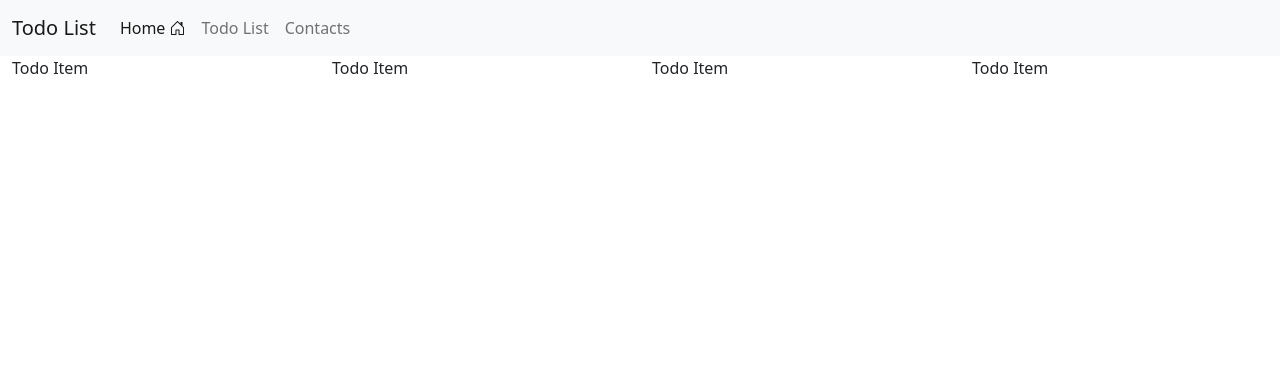
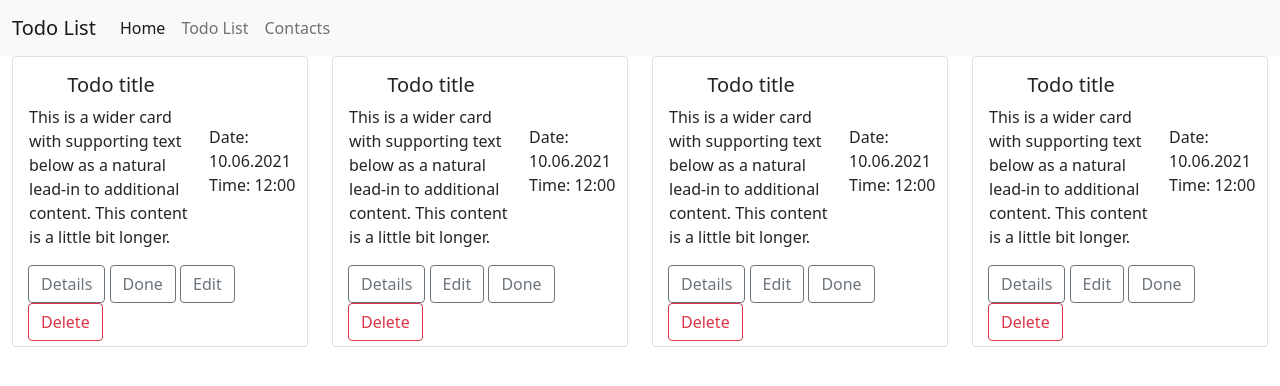
Before and after one commit to mrsprut/demo-bootstrap-5-js-firebase-2021, a website: page index.html in a window 1280 px wide. Drawn offline with nearby package versions, Linux system fonts and the light colour scheme.

Commit message:
todo item list cards

```diff
--- /dev/null
+++ b/home.html
@@ -0,0 +1,54 @@
+<!DOCTYPE html>
+<html lang="en">
+<head>
+  <meta charset="UTF-8">
+  <meta http-equiv="X-UA-Compatible" content="IE=edge">
+  <meta name="viewport" content="width=device-width, initial-scale=1.0">
+  <title>Document</title>
+  <style>
+    /* #navbar {
+      height: 50px;
+      width: 100%;
+      background-color: lightgreen;
+      position: sticky;
+      top: 0
+    } */
+    /* #content {
+      margin-top: 75px;
+    } */
+  </style>
+  <link rel="stylesheet" href="node_modules/bootstrap/dist/css/bootstrap.min.css">
+  <link rel="stylesheet" href="./node_modules/bootstrap-icons/font/bootstrap-icons.css">
+  <link rel="stylesheet" href="./style.css">
+</head>
+<body>
+  <nav class="navbar navbar-expand-lg navbar-light bg-light">
+    <div class="container-fluid">
+      <a class="navbar-brand" href="#">Todo List</a>
+      <button class="navbar-toggler" type="button" data-bs-toggle="collapse" data-bs-target="#navbarNav" aria-controls="navbarNav" aria-expanded="false" aria-label="Toggle navigation">
+        <span class="navbar-toggler-icon"></span>
+      </button>
+      <div class="collapse navbar-collapse" id="navbarNav">
+        <ul class="navbar-nav">
+          <li class="nav-item">
+            <a class="nav-link active" aria-current="page" href="#">
+              <span class="desktop">Home</span>
+              <span class="mobile"><i class="bi-house-door"></i></span>
+            </a>
+          </li>
+          <li class="nav-item">
+            <a class="nav-link" href="#">Todo List</a>
+          </li>
+          <li class="nav-item">
+            <a class="nav-link" href="#">Contacts</a>
+          </li>
+        </ul>
+      </div>
+    </div>
+  </nav>
+  <h1>Home</h1>
+  <script src="./node_modules/bootstrap/dist/js/bootstrap.bundle.min.js">
+
+  </script>
+</body>
+</html>
--- a/index.html
+++ b/index.html
@@ -49,16 +49,150 @@
   <div class="container-fluid">
     <div class="row">
       <div class="col-sm-1 col-md-4 col-lg-3">
-        Todo Item
+        <div class="card mb-3">
+          <div class="row g-0">
+            <div class="col-md-8">
+              <div class="card-body">
+                <h5 class="card-title text-center">Todo title</h5>
+                <p class="card-text">This is a wider card with supporting text below as a natural lead-in to additional content. This content is a little bit longer.</p>
+              </div>
+            </div>
+            <div class="col-md-4 d-flex align-items-center justify-content-sm-start justify-content-md-center">
+              <div class="card-item-date-time-block">
+                <div>
+                  <span>Date: </span><span>10.06.2021</span>
+                </div>
+                <div>
+                  <span>Time: </span><span>12:00</span>
+                </div>
+              </div>
+            </div>
+          </div>
+          <div class="row g-0">
+            <div class="col-md-12">
+              <div class="card-item-block">
+                <button class="btn btn-outline-secondary" data-bs-toggle="modal" data-bs-target="#detailsModal">Details</button>
+                <button class="btn btn-outline-secondary">Done</button>
+                <button class="btn btn-outline-secondary">Edit</button>
+                <button class="btn btn-outline-danger">Delete</button>
+              </div>
+            </div>
+          </div>
+        </div>
       </div>
       <div class="col-sm-1 col-md-4 col-lg-3">
-        Todo Item
+        <div class="card mb-3">
+          <div class="row g-0">
+            <div class="col-md-8">
+              <div class="card-body">
+                <h5 class="card-title text-center">Todo title</h5>
+                <p class="card-text">This is a wider card with supporting text below as a natural lead-in to additional content. This content is a little bit longer.</p>
+              </div>
+            </div>
+            <div class="col-md-4 d-flex align-items-center justify-content-sm-start justify-content-md-center">
+              <div class="card-item-date-time-block">
+                <div>
+                  <span>Date: </span><span>10.06.2021</span>
+                </div>
+                <div>
+                  <span>Time: </span><span>12:00</span>
+                </div>
+              </div>
+            </div>
+          </div>
+          <div class="row g-0">
+            <div class="col-md-12">
+              <div class="card-item-block">
+                <button class="btn btn-outline-secondary">Details</button>
+                <button class="btn btn-outline-secondary">Edit</button>
+                <button class="btn btn-outline-secondary">Done</button>
+                <button class="btn btn-outline-danger">Delete</button>
+              </div>
+            </div>
+          </div>
+        </div>
       </div>
       <div class="col-sm-1 col-md-4 col-lg-3">
-        Todo Item
+        <div class="card mb-3">
+          <div class="row g-0">
+            <div class="col-md-8">
+              <div class="card-body">
+                <h5 class="card-title text-center">Todo title</h5>
+                <p class="card-text">This is a wider card with supporting text below as a natural lead-in to additional content. This content is a little bit longer.</p>
+              </div>
+            </div>
+            <div class="col-md-4 d-flex align-items-center justify-content-sm-start justify-content-md-center">
+              <div class="card-item-date-time-block">
+                <div>
+                  <span>Date: </span><span>10.06.2021</span>
+                </div>
+                <div>
+                  <span>Time: </span><span>12:00</span>
+                </div>
+              </div>
+            </div>
+          </div>
+          <div class="row g-0">
+            <div class="col-md-12">
+              <div class="card-item-block">
+                <button class="btn btn-outline-secondary">Details</button>
+                <button class="btn btn-outline-secondary">Edit</button>
+                <button class="btn btn-outline-secondary">Done</button>
+                <button class="btn btn-outline-danger">Delete</button>
+              </div>
+            </div>
+          </div>
+        </div>
       </div>
       <div class="col-sm-1 col-md-4 col-lg-3">
-        Todo Item
+        <div class="card mb-3">
+          <div class="row g-0">
+            <div class="col-md-8">
+              <div class="card-body">
+                <h5 class="card-title text-center">Todo title</h5>
+                <p class="card-text">This is a wider card with supporting text below as a natural lead-in to additional content. This content is a little bit longer.</p>
+              </div>
+            </div>
+            <div class="col-md-4 d-flex align-items-center justify-content-sm-start justify-content-md-center">
+              <div class="card-item-date-time-block">
+                <div>
+                  <span>Date: </span><span>10.06.2021</span>
+                </div>
+                <div>
+                  <span>Time: </span><span>12:00</span>
+                </div>
+              </div>
+            </div>
+          </div>
+          <div class="row g-0">
+            <div class="col-md-12">
+              <div class="card-item-block">
+                <button class="btn btn-outline-secondary">Details</button>
+                <button class="btn btn-outline-secondary">Edit</button>
+                <button class="btn btn-outline-secondary">Done</button>
+                <button class="btn btn-outline-danger">Delete</button>
+              </div>
+            </div>
+          </div>
+        </div>
+      </div>
+    </div>
+  </div>
+  <!-- Modal -->
+  <div class="modal fade" id="detailsModal" tabindex="-1" aria-labelledby="exampleModalLabel" aria-hidden="true">
+    <div class="modal-dialog">
+      <div class="modal-content">
+        <div class="modal-header">
+          <h5 class="modal-title" id="exampleModalLabel">Modal title</h5>
+          <button type="button" class="btn-close" data-bs-dismiss="modal" aria-label="Close"></button>
+        </div>
+        <div class="modal-body">
+          ...
+        </div>
+        <div class="modal-footer">
+          <button type="button" class="btn btn-secondary" data-bs-dismiss="modal">Close</button>
+          <button type="button" class="btn btn-primary">Save changes</button>
+        </div>
       </div>
     </div>
   </div>
--- /dev/null
+++ b/style.css
@@ -0,0 +1,16 @@
+@media screen and (min-width: 960px)  {
+  .mobile {display: none}
+}
+
+@media screen and (max-width: 720px)  {
+  .card-item-date-time-block {
+    margin-left: 15px;
+    margin-bottom: 5px;
+  }
+  .desktop {display: none}
+}
+
+.card-item-block {
+  margin-left: 15px;
+  margin-bottom: 5px;
+}
```
